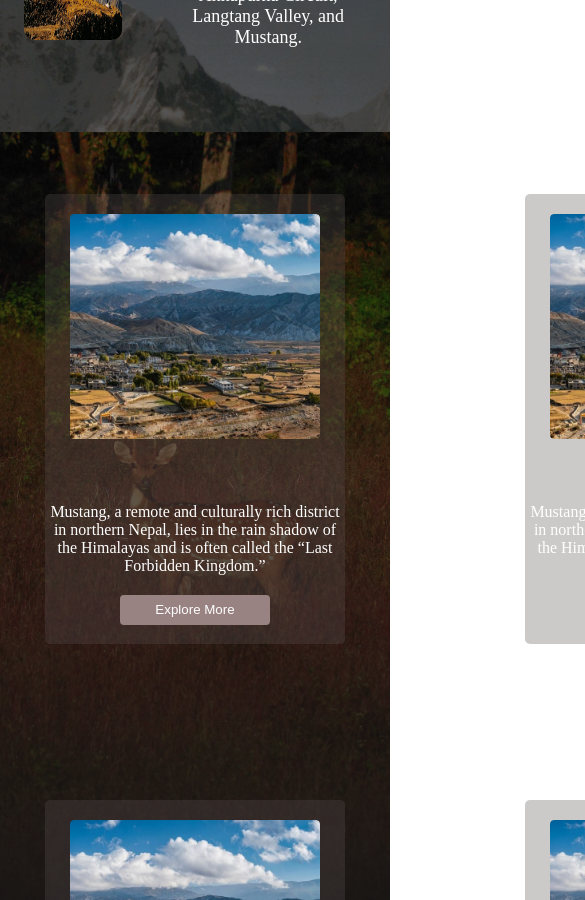
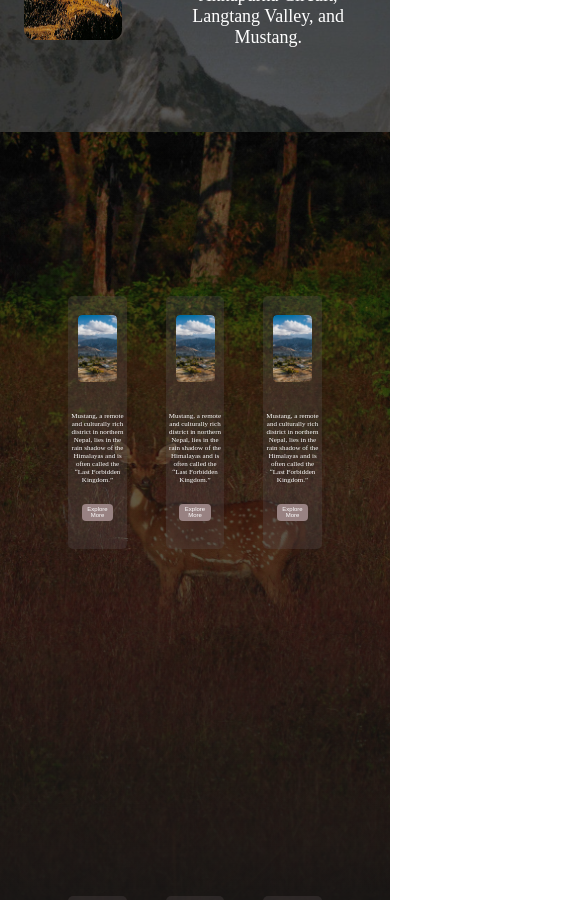
Before and after one commit to dipshanrana/React-Project, a React (Vite) app: page /Explore in a window 390 px wide. Shown: the part 1100-2000 px from the top of the page, 585 px wide, since content can reach past the window. Built offline with nearby package versions, Linux system fonts and the light colour scheme; a web font is replaced by a local one.

Commit message:
Your commit message here

```diff
--- a/src/Components/AboutUs/AboutUs.jsx
+++ b/src/Components/AboutUs/AboutUs.jsx
@@ -5,7 +5,7 @@ import Bio from '../Bio/Bio'
 
 const AboutUs = () => {
   return (
-    <section>
+    <section className='aboutus'>
       <div class="section9">
         <div className='content'>
           <h1>ABOUT US</h1>
--- a/src/Components/AboutUs/Aboutus.css
+++ b/src/Components/AboutUs/Aboutus.css
@@ -15,6 +15,7 @@
         background-repeat: no-repeat;
         background-position: 70% 190%;
         background-attachment: fixed;
+        overflow: hidden;
 
 
 }
@@ -32,10 +33,10 @@ color: black;
 display: flex;
 flex-direction: row;
 align-items: center;
-justify-content:space-around;
+justify-content:center;
 margin-bottom: 30px;
 margin-top: -10vh;
-gap: 100px;
+
 }
 
 .WhatDo h2{
@@ -43,9 +44,9 @@ gap: 100px;
 }
 
 .imgWhat{
-    height: 200px;
-    width: 450px;
-    margin-left: 100px;
+    height: 40vh;
+    width: 35vw;
+    /* margin-left: 5vw; */
 
     /* padding-right: 30vw; */
 }
@@ -69,9 +70,11 @@ gap: 100px;
     color: black;
     display: flex;
     flex-direction: column;
-    text-align: center;
+    text-align: start;
     gap: 15px;
-    margin-left: 50px;
+    margin-left: 5vw;
+    height: 40vh;
+    width: 40vw;
 }
 
 .UsText h2{
@@ -91,6 +94,7 @@ gap: 100px;
     gap:50px;
     margin-top: 40px;
     margin-bottom: 100px;
+    flex-wrap: wrap;
 }
 
 .team1{
@@ -104,7 +108,21 @@ gap: 100px;
   text-align: center;
   padding: 10px 250px;
   opacity: 0.8;
+  font-size: 17px;
 }
 .team1 h3{
     margin-bottom: 20px;
 }
+
+@media (max-width:970) {
+    .team{
+    display: flex;
+    justify-content: center;
+    align-items: center;
+    flex-direction: row;
+    gap:50px;
+    margin-top: 40px;
+    margin-bottom: 100px;
+}
+
+}
--- a/src/Components/Bio/Bio.css
+++ b/src/Components/Bio/Bio.css
@@ -33,3 +33,6 @@ margin-bottom: 8px;
     gap: 13px;
     justify-content: center;
 }
+@media (max-width:970) {
+
+}
--- a/src/Components/Card/Card.css
+++ b/src/Components/Card/Card.css
@@ -1,8 +1,8 @@
 
 .box{
 
-    height: 450px;
-    width: 300px;
+    height: 60vh;
+    width: 20vw;
     display: flex;
     flex-direction: column;
     gap: 44px;
@@ -30,8 +30,8 @@
 
 }
 .imgSection2{
-height: 225px;
-width: 250px;
+height: 30vh;
+width: 15vw;
 overflow: hidden;
 border-radius: 4px;
 
@@ -51,8 +51,8 @@ border-radius: 4px;
 }
 
 .textSection2 button{
-    width: 150px;
-    height: 30px;
+    width: 10vw;
+    height: 5vh;
     background-color: rgb(152, 130, 130);
     font-family:serif;
     cursor: pointer;
@@ -70,3 +70,72 @@ border-radius: 4px;
 .textSection2 button:hover{
     background-color:  rgb(112, 101, 101);
 }
+
+@media (max-width: 1300px) and (min-width: 800px) {
+    .box{
+        height: 50vh;
+        width: 23vw;
+           gap:14px;
+    }
+    .textSection2 button{
+     width: 10vw;
+    height: 3vh;
+    margin-bottom: 2vh;
+    font-size: 11px;
+    }
+    .textSection2 p{
+        font-size: 12px;
+    }
+    .imgSection2{
+        height: 15vh;
+        width: 15vw;
+
+    }
+
+}
+
+@media (max-width:800px) {
+
+        .box{
+        height: 30vh;
+        width: 15vw;
+           gap:10px;
+    }
+    .textSection2 button{
+     width: 10vw;
+    height: 3vh;
+    margin-bottom: 2vh;
+    font-size: 8px;
+    }
+    .textSection2 p{
+        font-size: 9px;
+    }
+    .imgSection2{
+        height: 10vh;
+        width: 10vw;
+
+    }
+
+}
+@media (max-width:660px){
+        .box{
+        height: 30vh;
+        width: 15vw;
+
+    }
+    .textSection2 button{
+     width: 8vw;
+    height: 2vh;
+    margin-bottom: 1vh;
+    font-size: 6px;
+    }
+    .textSection2 p{
+        font-size: 7px;
+    }
+    .imgSection2{
+        height: 8vh;
+        width: 10vw;
+
+    }
+
+}
--- a/src/Components/Explore/Explore.css
+++ b/src/Components/Explore/Explore.css
@@ -23,6 +23,7 @@ body{
     /* gap: 50px; */
     /* padding: 60px 0; */
     /* overflow: hidden; */
+
 
 }
 .section1 {
@@ -54,6 +55,11 @@ body{
 
 
 }
+
+.section1,.section2,.section3{
+      overflow-x: hidden;
+}
+
 
 .firstsection img {
 height: 25vh;
@@ -199,6 +205,41 @@ animation:swipe 3s ease  ;
     align-items: center;
     justify-items: center;
     justify-content: center;
-    gap: 30px;
+    /* gap: 30px; */
     padding-bottom: 50px;
  }
+
+ @media (max-width: 1300px){
+    .section2,.section3{
+
+       grid-template-columns: repeat(3,25vw);
+    grid-template-rows: 1fr 1fr;
+    gap: 5vw;
+
+
+
+    }
+ }
+
+ @media (min-width: 1300px) and (max-width: 1600px){
+    .section2,.section3{
+
+       grid-template-columns: repeat(3,450px);
+    grid-template-rows: 1fr 1fr;
+    gap:30px;
+
+
+    }
+ }
+
+ @media (max-width: 915px) {
+     .section2,.section3{
+
+       grid-template-columns: repeat(3,20vw);
+    grid-template-rows: 1fr 1fr;
+            gap:5vw;
+
+
+    }
+
+}
--- a/src/Components/Footer/Footer.css
+++ b/src/Components/Footer/Footer.css
@@ -95,7 +95,8 @@ list-style: none;
      */
     display: inline-block;
     color:rgba(255, 255, 255, 0.348);
-    width: 100vw;
+    /* width: 100vw; */
+    width: 40vw;
 
     margin-top: -30px;
     padding-left: 30vw;
--- a/src/Components/Navbar/Navbar.css
+++ b/src/Components/Navbar/Navbar.css
@@ -13,7 +13,7 @@ nav {
   top: 0;
   z-index: 20;
   width: 100%;
-  backdrop-filter: blur(50px);
+  backdrop-filter: blur(10px);
   background-color: rgba(255, 255, 255, 0.09);
 }
 
@@ -150,24 +150,32 @@ nav ul li a {
   /* 0%{
     background-color:bisque;
    } */
-  0% {
-    /* background-color:hsl(20, 67%, 70%) */
+  /* 0% {
+     background-color:hsla(20, 2%, 32%, 0.373)
   }
 
   100% {
-    /* background-color:hsl(20deg 68.89% 73.53%) */
-  }
+     background-color:hsla(20, 2%, 30%, 0.507)
+  } */
 
 
 }
 
 .navglow {
+background-color: black;
+transition: background-color 1s ease;
 
-  animation: navglow 5s linear;
-
-
+  /* animation: navglow 5s linear; */
 
 }
+/*
+@media(min-height:100px){
+  .navglow {
+
+ background-color: black;
+
+}
+} */
 
 /* @keyframes moveSpin {
   0% {
--- a/src/Components/Navbar/Navbar.jsx
+++ b/src/Components/Navbar/Navbar.jsx
@@ -21,15 +21,34 @@ const Navbar = () => {
     },[])
 
 
+   const [scroll, setScroll] = useState(false);
+
+      useEffect(() => {
+
+
+        const handleScroll=()=>{
+          if(window.scrollY>150){
+                setScroll(true)
+
+          }
+          else{
+            setScroll(false)
+          }
+        };
+        window.addEventListener("scroll",handleScroll);
+        return()=>window.removeEventListener("scroll",handleScroll);
+
+      }, []);
+
 
 
   return (
 
-    <nav className={isGlowing?"navglow":""}  >
+    <nav className={(location.pathname==="/AboutUs")&& scroll ?"navglow":"" }   >
         <div  className="logo"><img src={image} alt="" /></div>
         <div className='content'>
       <ul >
-        <li className={(location.pathname==="/" &&isGlowing)?"active":""}><Link  to="/">Home</Link></li>
+        <li className={(location.pathname==="/" &&isGlowing) ?"active":""}><Link  to="/">Home</Link></li>
         <li className={(location.pathname==="/Explore"&& isGlowing)?"active":""}><Link to="/Explore" >Explore</Link></li>
         <li className={(location.pathname==="/AboutUs"&& isGlowing)?"active":""}><Link to="/AboutUs" >About Us</Link></li>
         <li className={(location.pathname==="/Contact"&& isGlowing)?"active":""}><Link to="/Contact" >Contact</Link></li>
```
